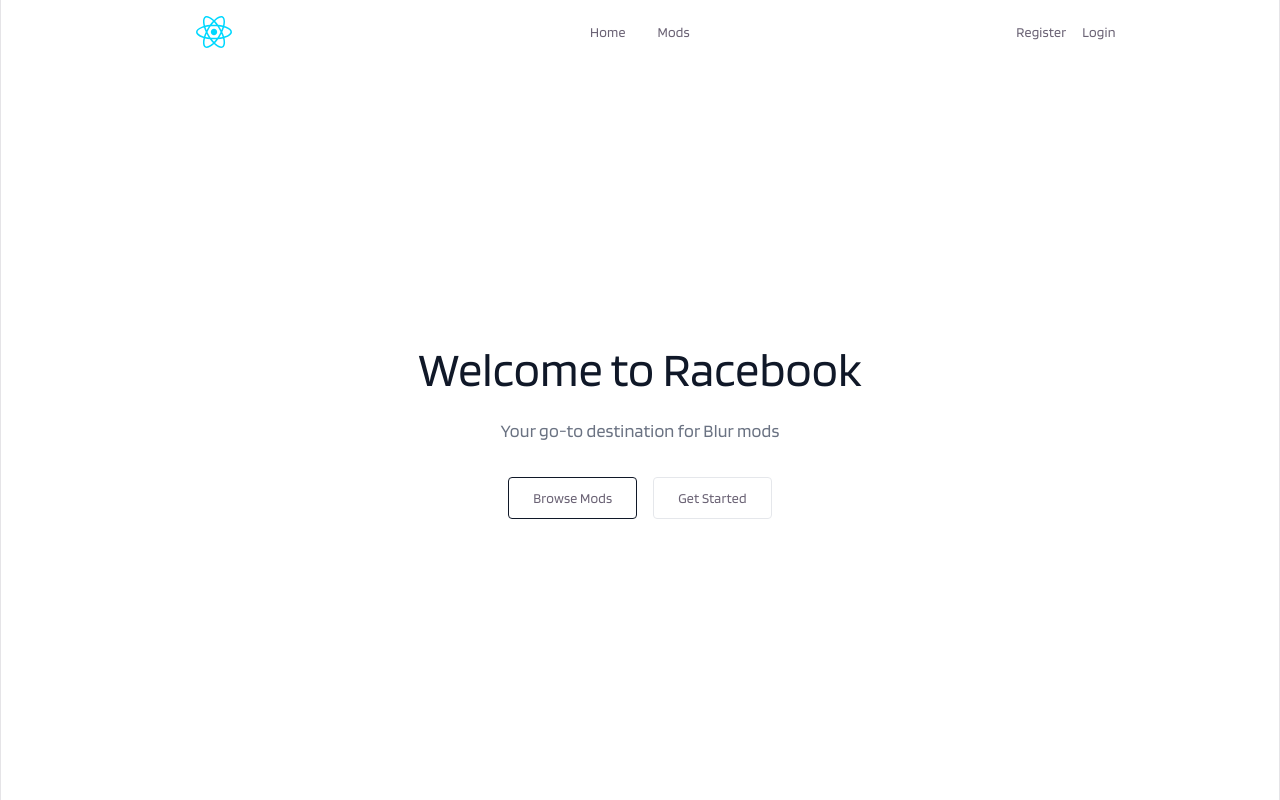
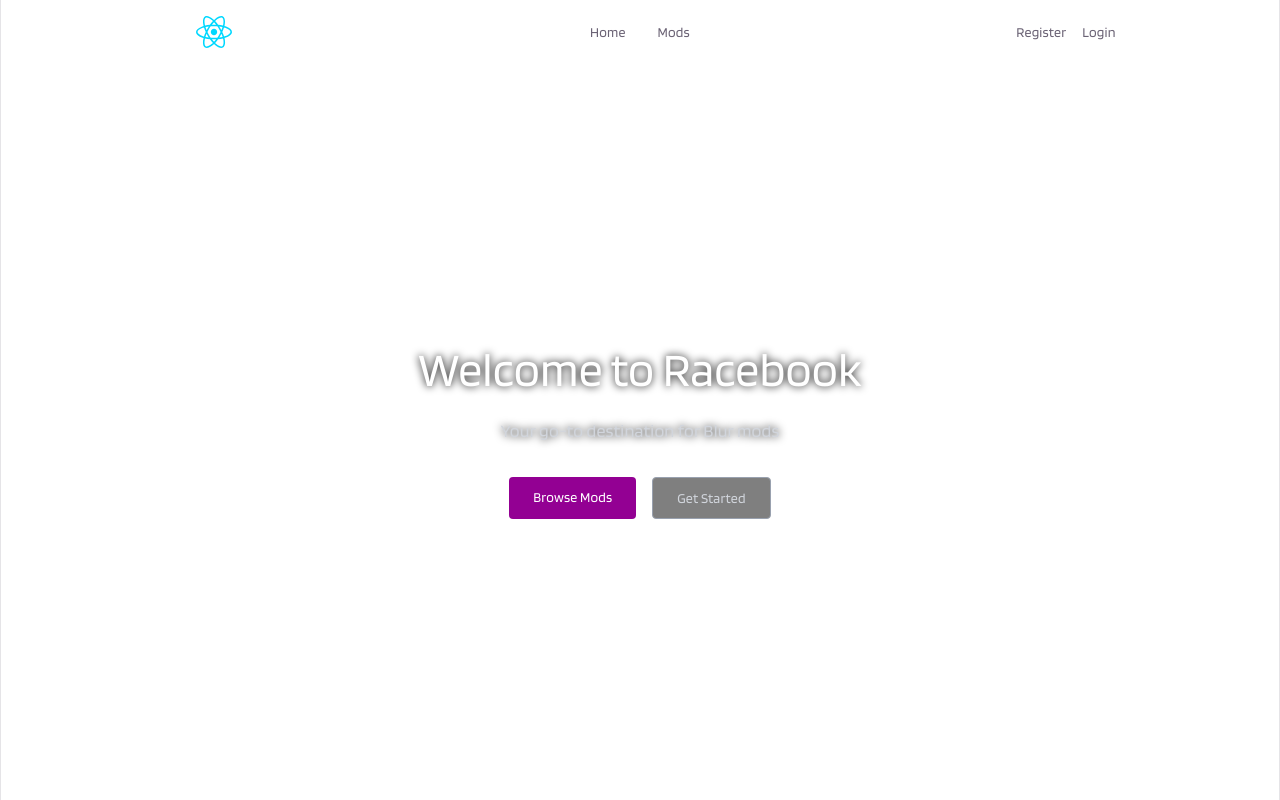
Before and after one commit to IceCarbon648/racebook, a React (Vite) app in the folder frontend/racebookFrontend/: page / in a window 1280 px wide. Built offline with nearby package versions, Linux system fonts and the light colour scheme; no server answers.

Commit message:
feat: fine tuned landing page styling for improved readability and consistency

```diff
--- a/frontend/racebookFrontend/src/pages/Landing/index.tsx
+++ b/frontend/racebookFrontend/src/pages/Landing/index.tsx
@@ -1,6 +1,7 @@
 import { Link } from 'react-router-dom';
 import { useAuth } from '../../contexts';
 import Background from '../../components/molecules/Background/Index';
+import { PRIMARY_BUTTON_COLOUR, PRIMARY_BUTTON_HOVER_COLOUR } from '../../constants/theme';
 
 const Landing = () => {
     const { isAuthenticated } = useAuth();
@@ -9,21 +10,21 @@ const Landing = () => {
 
         <div className="relative flex flex-col items-center justify-center min-h-[calc(100vh-4rem)] gap-6 text-center px-4">
             <Background reveal={true} />
-            <h1 className="text-5xl font-bold text-gray-900">Welcome to Racebook</h1>
-            <p className="text-lg text-gray-500 max-w-md">
+            <h1 className="text-5xl font-bold text-white drop-shadow-[0_0_4px_rgba(0,0,0,1)]">Welcome to Racebook</h1>
+            <p className="text-lg text-gray-300 max-w-md drop-shadow-[0_0_4px_rgba(0,0,0,1)]">
                 Your go-to destination for Blur mods
             </p>
             <div className="flex gap-4 mt-2">
                 <Link
                     to="/mods"
-                    className="px-6 py-2.5 text-sm font-medium border border-gray-900 rounded hover:bg-gray-50"
+                    className={`px-6 py-2.5 text-sm text-white font-medium rounded bg-[#930093] hover:bg-[#600060]`}
                 >
                     Browse Mods
                 </Link>
                 {!isAuthenticated && (
                     <Link
                         to="/register"
-                        className="px-6 py-2.5 text-sm font-medium border border-gray-200 rounded hover:bg-gray-50"
+                        className="px-6 py-2.5 text-sm text-gray-300 font-medium border border-gray-400 rounded hover:bg-white/10 bg-black/50 cursor-pointer"
                     >
                         Get Started
                     </Link>
```
